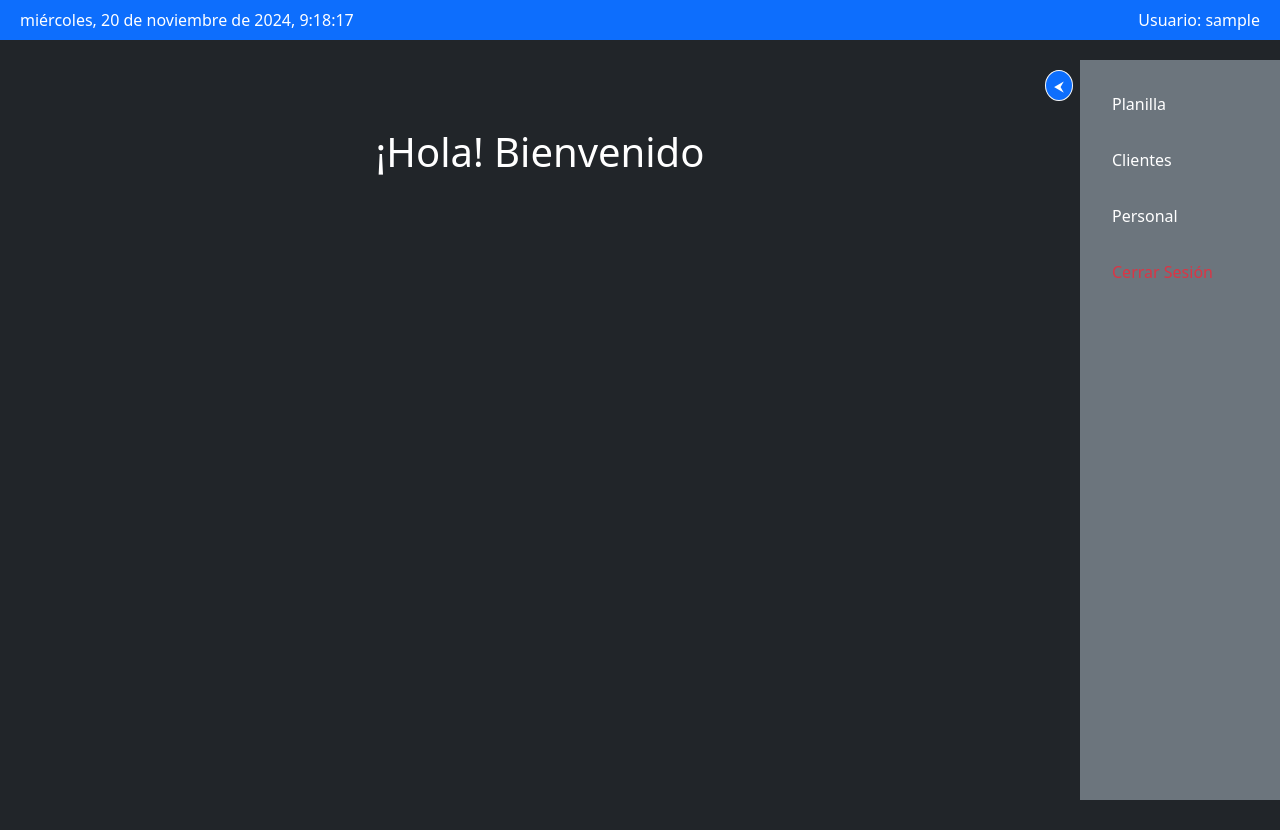
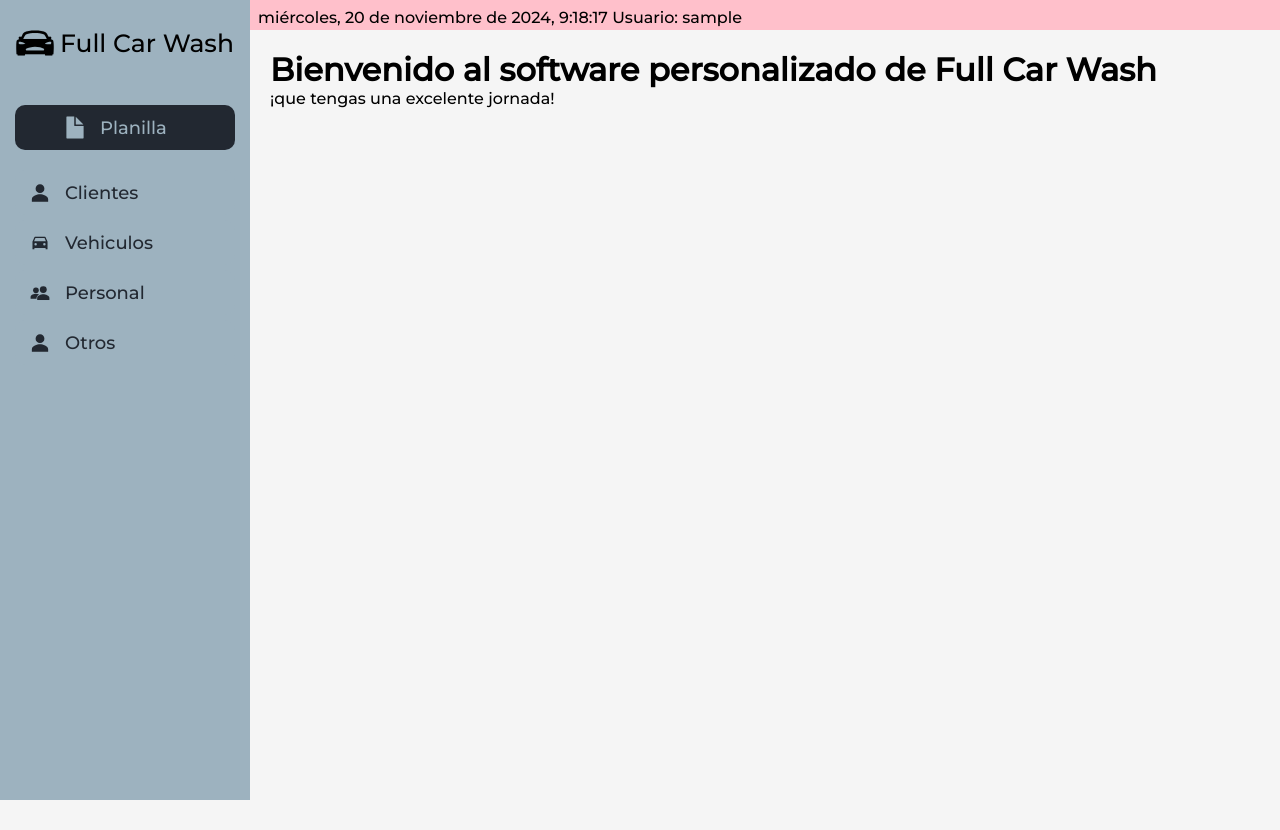
Before and after one commit to pandorita/FullCarWash, a Flask app: page /dashboard in a window 1280 px wide. Before the commit the page ends 800 px from the top, so only its background shows below. Run offline with Flask 3, Linux system fonts and the light colour scheme; the visitor is signed in with stand-in values (Sample User, id 1).

Commit message:
Nuevo Servicio Añadido (Funcionando)

```diff
--- a/src/app.py
+++ b/src/app.py
@@ -1,11 +1,12 @@
-from flask import Flask, render_template, request, redirect, url_for, session
+from flask import Flask, render_template, request, redirect, url_for, session, jsonify
+import sqlite3
 
 from config import config
 
 app = Flask(__name__)
 app.secret_key = 'clave_secreta_para_sesiones'
 
-# Página principal
+# Página principal ayuda
 @app.route('/')
 def home():
     return render_template('index.html')
@@ -37,6 +38,51 @@ def logout():
     session.pop('user', None)  # Elimina al usuario de la sesión
     return redirect(url_for('home'))
 
+@app.route('/dashboard/planilla')
+def dashboard_planilla():
+    if 'user' not in session:
+        return redirect(url_for('login'))
+
+    # Carga los servicios desde la base de datos
+    conn = sqlite3.connect('db/lavado.db')  # Conéctate a la base de datos
+    cursor = conn.cursor()
+    cursor.execute("SELECT * FROM servicios")  # Consulta todos los servicios
+    servicios = cursor.fetchall()  # Recupera todos los servicios
+    conn.close()
+
+    # Verifica el contenido de los servicios
+    print("Servicios recuperados:", servicios)  # Asegúrate de que esta línea imprima algo
+
+     # Renderiza planilla.html
+    return render_template('planilla.html', servicios=servicios)
+
+# Ruta para mostrar el formulario
+@app.route('/dashboard/nuevo_servicio')
+def nuevo_servicio():
+    if 'user' not in session:
+        return redirect(url_for('login'))
+    return render_template('nuevo_servicio.html')
+
+# Ruta para manejar el envío del formulario y agregar los datos a la base de datos
+@app.route('/agregar_servicio', methods=['POST'])
+def agregar_servicio():
+    # Obtener los datos del formulario
+    data = request.get_json()
+    nombre = data.get('nombre')
+    precio = data.get('precio')
+
+    # Insertar los datos en la base de datos
+    if nombre and precio:
+        conn = sqlite3.connect('db/lavado.db')
+        cursor = conn.cursor()
+        cursor.execute("INSERT INTO servicios (nombre, precio) VALUES (?, ?)", (nombre, precio))
+        conn.commit()
+        conn.close()
+
+    # Redirigir a la página de planilla o refrescar los datos
+        return jsonify({"success": True, "message": "Servicio agregado con éxito"})
+    else:
+        return jsonify({"success": False, "message": "Datos inválidos"}), 400
 
 
 if __name__ == "__main__":
--- a/src/static/dashboard.css
+++ b/src/static/dashboard.css
@@ -1,36 +1,269 @@
+/*PALETA DE COLORES
+#27374D
+#526D82
+#9DB2BF
+#DDE6ED
+/*
+
 /* Configuración general */
-body, h1 {
-    color: #ffffff;
+@import url('https://fonts.googleapis.com/css2?family=Montserrat:ital,wght@0,500;1,500&display=swap');
+:root{
+    --color-barra-lateral:#9DB2BF;
+
+    --color-texto:#222831;
+    --color-texto-menu:#798777;
+
+    --color-menu-hover: #8295a0;
+    --color-menu-hover-texto: #d4d2d2;
+
+    --color-boton:#222831;
+    --color-boton-texto:#9DB2BF;
+
+    /* colores planilla */
+
+    --color-planilla-boton: #a0a8b4;
+    --color-planilla-boton-texto: #222831;
+
+}
+
+
+*{
+    margin:0;
+    padding:0;
+    box-sizing: border-box;
+    font-family: "Montserrat", sans-serif;
+}
+
+
+body{
+    height: 100vh;
+    width: 100%;
+    background-color: whitesmoke;
 }
 
 /* Barra Superior */
+
 header.navbar {
-    background-color: #0d6efd !important;
     position: fixed;
     top: 0;
+    left:250px;
+    height: 30px;
     width: 100%;
-    z-index: 1000;
     padding: 8px;
+    background-color: pink;
+    transition: left 0.5s ease;
 }
 
-/* Contenedor Principal */
+header.navbar.min{
+    left: 80px;
+}
+
+/* Contenedor Principal
+*/
+/*
 #contentWrapper {
     margin-top: 60px; /* Altura de la barra superior */
-    display: flex;
+ /*   display: flex;
 }
 
-/* Barra Lateral Derecha */
-.sidebar {
-    width: 200px;
+/*------------- Barra Lateral izquierda */
+.barra-lateral {
     position: fixed;
-    right: 0;
-    top: 60px; /* Alineada justo debajo de la barra superior */
-    bottom: 0;
-    padding-top: 20px;
-    transition: transform 0.3s ease;
-    z-index: 900;
+    top: 0;
+    width: 250px;
+    height: 100%;
+    overflow: hidden;
+    padding: 20px 15px;
+    background-color: var(--color-barra-lateral);
+    transition: width 0.5s ease;
 }
 
+.mini-barra-lateral {
+    width: 80px;
+}
+
+.barra-lateral span{
+    width: 100px;
+    white-space: nowrap;
+    font-size: 18px;
+    text-align: left;
+    opacity: 1;
+    transition: opacity 0.5s ease, width 0.5s ease;
+}
+
+.barra-lateral span.oculto{
+    width: 0;
+    opacity: 0;
+}
+
+/*------------- Nombre Pagina */
+.barra-lateral .nombre-pagina{
+    width: 100%;
+    height: 45px;
+    display: flex;
+    align-items: center;
+    margin-bottom: 40px;
+}
+.barra-lateral .nombre-pagina span{
+    margin-left: 5px;
+    font-size: 25px;
+}
+
+.barra-lateral .nombre-pagina ion-icon{
+    min-width: 20px;
+    font-size: 40px;
+    cursor: pointer;
+}
+
+
+/*------------- Boton Planilla */
+
+.barra-lateral .boton-planilla{
+    width: 100%;
+    height: 45px;
+    display: flex;
+    align-items: center;
+    justify-content: center;
+    margin-bottom: 20px;
+    border: none;
+    border-radius: 10px;
+    background-color: var(--color-boton);
+    color: var(--color-boton-texto);
+}
+
+.barra-lateral .boton-planilla ion-icon{
+    min-width: 50px;
+    font-size: 25px;
+    cursor: pointer;
+}
+
+/*------------- Menu Navegacion */
+
+.barra-lateral .navegacion li{
+    list-style: none;
+    display: flex;
+    margin-bottom: 5px;
+}
+
+.barra-lateral .navegacion a{
+    width: 100%;
+    height: 45px;
+    display: flex;
+    align-items: center;
+    text-decoration: none;
+    border-radius: 10px;
+    color: var(--color-texto);
+    background-color: var(--color-barra-lateral);
+}
+
+.barra-lateral .navegacion a:hover{
+    background-color: var(--color-menu-hover);
+    color: var(--color-menu-hover-texto);
+    transition: opacity 0.5s ease;
+
+}
+
+.barra-lateral .navegacion ion-icon{
+    min-width: 50px;
+    font-size: 20px;
+}
+
+/*-------------MAIN-------------------------------*/
+
+
+main{
+    margin-left: 250px;
+    margin-top: 30px;
+    padding: 20px;
+    transition: margin-left 0.5s ease;
+
+}
+
+main.min-main{
+    margin-left: 80px;
+}
+
+/*-----------------PLANILLA-------------*/
+
+.botonera{
+    margin: 5px;
+}
+
+.botonera span{
+    font-size: 14px;
+    align-items: center;
+    color: var(--color-planilla-boton-texto);
+}
+
+.botonera ion-icon{
+    min-width: 25px;
+    min-height: 25px;
+    cursor: pointer;
+}
+
+
+.botonera .boton-nuevo{
+    width: 120px;
+    height: 45px;
+    align-items: center;
+    justify-content: center;
+    margin: 10px;
+    border-radius: 10px;
+    cursor: pointer;
+    background-color: var(--color-planilla-boton);
+}
+
+
+.botonera .boton-lavador{
+    width: 120px;
+    height: 45px;
+
+    align-items: center;
+    justify-content: center;
+    margin: 10px;
+    border-radius: 10px;
+    cursor: pointer;
+    background-color: var(--color-planilla-boton);
+}
+
+.botonera .boton-revisar{
+    width: 120px;
+    height: 45px;
+    align-items: center;
+    justify-content: center;
+    margin: 10px;
+    border-radius: 10px;
+    cursor: pointer;
+}
+
+.botonera .boton-entregar{
+    width: 120px;
+    height: 45px;
+    align-items: center;
+    justify-content: center;
+    margin: 10px;
+    border-radius: 10px;
+    cursor: pointer;
+}
+
+.botonera .boton-eliminar{
+    width: 120px;
+    height: 45px;
+    align-items: center;
+    justify-content: center;
+    margin: 10px;
+    border-radius: 10px;
+    cursor: pointer;
+}
+
+
+
+
+
+
+
+
+/*
 .sidebar.minimized {
     transform: translateX(90%);
 }
@@ -45,10 +278,11 @@ header.navbar {
 }
 
 /* Contenido Principal */
+/*
 #mainContent {
     flex: 1;
     margin-right: 200px; /* Espacio para la barra lateral */
-    padding: 20px;
+ /*   padding: 20px;
     transition: margin-right 0.3s ease;
 }
 
--- a/src/static/dashboard.js
+++ b/src/static/dashboard.js
@@ -1,8 +1,10 @@
+console.log("Archivo JavaScript cargado");
+
 function updateDateTime() {
-    const dateTimeElement = document.getElementById("dateTime");
-    const now = new Date();
-    const options = { dateStyle: "full", timeStyle: "medium" };
-    dateTimeElement.textContent = now.toLocaleString("es-ES", options);
+const dateTimeElement = document.getElementById("dateTime");
+const now = new Date();
+const options = { dateStyle: "full", timeStyle: "medium" };
+dateTimeElement.textContent = now.toLocaleString("es-ES", options);
 }
 
 // Actualizar cada segundo
@@ -10,16 +12,207 @@ setInterval(updateDateTime, 1000);
 updateDateTime();  // Llamada inicial
 
 // Minimizar y expandir la barra lateral
-const sidebar = document.querySelector('.sidebar');
-const toggleButton = document.getElementById('toggleButton');
+const autito = document.getElementById("autito");
+const barraLateral = document.querySelector('.barra-lateral');
+const spans = document.querySelectorAll('span');
+const main = document.querySelector('main');
+const topbar = document.querySelector('header.navbar');
 
-toggleButton.addEventListener('click', () => {
-    sidebar.classList.toggle('minimized');
-    toggleButton.textContent = sidebar.classList.contains('minimized') ? '⮜' : '⮞';
+autito.addEventListener("click", () => {
+    barraLateral.classList.toggle('mini-barra-lateral');
+    main.classList.toggle('min-main');
+    topbar.classList.toggle('min');
+
+    spans.forEach((span) =>{
+        span.classList.toggle('oculto');
+    });
 });
 
+//Evento click planilla para mostrar contenido
+
+// Evento de carga del documento
+document.addEventListener('DOMContentLoaded', function() {
+    const mainContent = document.getElementById('bienvenida');
+
+    // Evento para cargar planilla.html
+    const botonPlanilla = document.getElementById('btnPlanilla');
+    if (botonPlanilla) {
+        botonPlanilla.addEventListener('click', function() {
+            console.log("Botón Planilla clickeado");
+            window.history.pushState({}, '', '/dashboard/planilla'); // Actualiza la URL sin recargar
+            fetch('/dashboard/planilla')
+                .then(response => response.text())
+                .then(data => {
+                    console.log("Datos recibidos:", data);
+                    mainContent.innerHTML = data; // Reemplaza el contenido con planilla.html
+                    agregarEventoNuevoServicio(); // Añade el evento para btnAgregarServicio después de cargar planilla
+                })
+                .catch(error => console.error('Error al cargar la planilla:', error));
+        });
+    }
+});
+
+// Función para agregar el evento al botón Agregar Servicio
+// Evento para el botón Agregar Servicio
+function agregarEventoNuevoServicio() {
+    setTimeout(() => { // Retrasa la búsqueda del botón para asegurar que el DOM esté listo
+        const botonAgregarServicio = document.getElementById('btnAgregarServicio');
+        if (botonAgregarServicio) {
+            console.log("Asociando evento al botón 'Agregar Servicio'.");
+            botonAgregarServicio.addEventListener('click', function() {
+                console.log("Botón Agregar Servicio clickeado");
+                cargarNuevoServicio(); // Carga nuevo_servicio.html
+            });
+        } else {
+            console.error("El botón 'Agregar Servicio' no se encontró en el DOM.");
+        }
+    }, 100); // Retraso de 100ms para asegurarte de que el DOM se haya actualizado
+}
+
+// Función para cargar nuevo_servicio.html y configurar eventos
+function cargarNuevoServicio() {
+    fetch('/dashboard/nuevo_servicio')
+        .then(response => response.text())
+        .then(data => {
+            const mainContent = document.getElementById('bienvenida');
+            mainContent.innerHTML = data; // Reemplaza el contenido con nuevo_servicio.html
+
+            // Configurar eventos para los botones dentro de nuevo_servicio.html
+            const btnAceptar = document.getElementById('btnAceptar');
+            const btnCancelar = document.getElementById('btnCancelar');
+
+            if (btnAceptar) {
+                btnAceptar.addEventListener('click', function(event) {
+                    event.preventDefault(); // Evita el envío por defecto del formulario
+
+                    // Recoger los datos del formulario
+                    const nombre = document.getElementById('nombre').value;
+                    const precio = document.getElementById('precio').value;
+
+                    // Enviar los datos al servidor con fetch
+                    fetch('/agregar_servicio', {
+                        method: 'POST',
+                        headers: {
+                            'Content-Type': 'application/json'
+                        },
+                        body: JSON.stringify({ nombre, precio })
+                    })
+                    .then(response => {
+                        if (response.ok) {
+                            // Recargar planilla dentro de dashboard
+                            fetch('/dashboard/planilla')
+                                .then(response => response.text())
+                                .then(data => {
+                                    mainContent.innerHTML = data; // Reemplaza contenido de main con planilla.html
+                                })
+                                .catch(error => console.error('Error al recargar planilla:', error));
+                        } else {
+                            console.error('Error al agregar el servicio:', response.statusText);
+                        }
+                    })
+                    .catch(error => console.error('Error en la solicitud:', error));
+                });
+            }
+
+            if (btnCancelar) {
+                btnCancelar.addEventListener('click', function() {
+                    // Redirigir a la planilla
+                    fetch('/dashboard/planilla')
+                        .then(response => response.text())
+                        .then(data => {
+                            mainContent.innerHTML = data; // Reemplaza contenido de main con planilla.html
+                        })
+                        .catch(error => console.error('Error al recargar planilla:', error));
+                });
+            }
+        })
+        .catch(error => console.error('Error al cargar el formulario de servicio:', error));
+}
+
+// Función para configurar eventos de nuevo_servicio.html
+function configurarEventosNuevoServicio() {
+    const btnAceptar = document.getElementById('btnAceptar');
+    const btnCancelar = document.getElementById('btnCancelar');
+
+    if (btnAceptar) {
+        btnAceptar.addEventListener('click', function(event) {
+            event.preventDefault(); // Evita el envío por defecto del formulario
+
+            // Recoger los datos del formulario
+            const nombre = document.getElementById('nombre').value;
+            const precio = document.getElementById('precio').value;
+
+            // Enviar los datos al servidor con fetch
+            fetch('/agregar_servicio', {
+                method: 'POST',
+                headers: {
+                    'Content-Type': 'application/json'
+                },
+                body: JSON.stringify({ nombre, precio })
+            })
+            .then(response => {
+                if (response.ok) {
+                    // Recargar planilla dentro de dashboard
+                    fetch('/dashboard/planilla')
+                        .then(response => response.text())
+                        .then(data => {
+                            const mainContent = document.getElementById('bienvenida');
+                            mainContent.innerHTML = data; // Reemplaza contenido de main con planilla.html
+                        })
+                        .catch(error => console.error('Error al recargar planilla:', error));
+                } else {
+                    console.error('Error al agregar el servicio:', response.statusText);
+                }
+            })
+            .catch(error => console.error('Error en la solicitud:', error));
+        });
+    }
+
+    if (btnCancelar) {
+        btnCancelar.addEventListener('click', function() {
+            // Redirigir a la planilla
+            fetch('/dashboard/planilla')
+                .then(response => response.text())
+                .then(data => {
+                    const mainContent = document.getElementById('bienvenida');
+                    mainContent.innerHTML = data; // Reemplaza contenido de main con planilla.html
+                })
+                .catch(error => console.error('Error al recargar planilla:', error));
+        });
+    }
+}
+
+function recargarPlanilla() {
+    fetch('/dashboard/planilla')
+        .then(response => response.text())
+        .then(data => {
+            const mainContent = document.getElementById('bienvenida');
+            mainContent.innerHTML = data; // Reemplaza contenido de main con planilla.html
+
+            // Asegúrate de que el DOM esté listo antes de agregar eventos
+            agregarEventoNuevoServicio();
+        })
+        .catch(error => console.error('Error al recargar planilla:', error));
+}
+
+document.addEventListener('click', function(event) {
+    if (event.target && event.target.id === 'btnAgregarServicio') {
+        console.log("Botón Agregar Servicio clickeado");
+        cargarNuevoServicio(); // Carga nuevo_servicio.html
+    }
+});
+
+
+//const sidebar = document.querySelector('.sidebar');
+//const toggleButton = document.getElementById('toggleButton');
+
+//toggleButton.addEventListener('click', () => {
+//    sidebar.classList.toggle('minimized');
+ //   toggleButton.textContent = sidebar.classList.contains('minimized') ? '⮜' : '⮞';
+//});
+
 // Mostrar sección de Planilla
-function showPlanilla() {
-    document.getElementById('mainContent').style.display = 'none';
-    document.getElementById('planillaSection').style.display = 'block';
-}
+//function showPlanilla() {
+//    document.getElementById('mainContent').style.display = 'none';
+//    document.getElementById('planillaSection').style.display = 'block';
+//}
--- a/src/templates/dashboard.html
+++ b/src/templates/dashboard.html
@@ -3,78 +3,76 @@
 <head>
     <meta charset="UTF-8">
     <meta name="viewport" content="width=device-width, initial-scale=1.0">
-    <title>Panel de Administración - Full Car Wash</title>
-    <!-- Importa Bootstrap -->
-    <link href="https://cdn.jsdelivr.net/npm/bootstrap@5.1.3/dist/css/bootstrap.min.css" rel="stylesheet">
+    <title>Administración - Full Car Wash</title>
     <link rel="stylesheet" href="../static/dashboard.css">
+
 </head>
-<body class="bg-dark text-white">
+<body>
 
     <!-- Barra Superior -->
-    <header class="navbar navbar-dark bg-primary p-2">
-        <div class="container-fluid d-flex justify-content-between align-items-center">
+    <header class="navbar">
+        <div class="container-fluid">
             <span id="dateTime" class="me-auto">Fecha y Hora</span>
             <span>Usuario: {{ session['user'] }}</span>
         </div>
     </header>
 
-    <!-- Contenedor Principal -->
-    <div class="container-fluid d-flex" id="contentWrapper">
-        <!-- Texto de Bienvenida o Sección Planilla -->
-        <div class="flex-fill text-center mt-5" id="mainContent">
-            <h1>¡Hola! Bienvenido</h1>
 
-            <!-- Sección de Planilla -->
-            <div id="planillaSection" style="display: none;">
-                <h2 class="my-4">Gestión de Lavado de Vehículos</h2>
-
-                <!-- Botones de Planilla -->
-                <div class="d-flex justify-content-center gap-2 mb-4">
-                    <button class="btn btn-primary">Nuevo</button>
-                    <button class="btn btn-secondary">Designar Lavador</button>
-                    <button class="btn btn-warning">Revisar y Entregar</button>
-                    <button class="btn btn-info">Editar</button>
-                    <button class="btn btn-danger">Eliminar</button>
-                </div>
-
-                <!-- Tabla de Planilla -->
-                <table class="table table-dark table-striped">
-                    <thead>
-                        <tr>
-                            <th>#</th>
-                            <th>Descripción</th>
-                            Prueba123<!-- Aquí se agregarán más columnas más adelante -->
-                        </tr>
-                    </thead>
-                    <tbody>
-                        Prueba321<!-- Aquí se llenarán los datos más adelante -->
-                    </tbody>
-                </table>
-            </div>
+    <!-- Barra Lateral Derecha -->
+    <div class="barra-lateral">
+        <div class="nombre-pagina">
+            <ion-icon id="autito" name="car-sport-sharp"></ion-icon>
+            <span>Full Car Wash</span>
         </div>
-
-        <!-- Barra Lateral Derecha -->
-        <aside class="sidebar bg-secondary text-white p-3">
-            <button id="toggleButton" class="btn btn-sm btn-light mb-3">⮜</button>
-            <ul class="nav flex-column">
-                <li class="nav-item my-2">
-                    <a href="#" onclick="showPlanilla()" class="nav-link text-white">Planilla</a>
+        <button class="boton-planilla" id="btnPlanilla">
+            <ion-icon name="document-sharp"></ion-icon>
+            <span>Planilla</span>
+        </button>
+        <nav class="navegacion">
+            <ul>
+                <li>
+                    <a href="#">
+                        <ion-icon name="person-sharp"></ion-icon>
+                        <span>Clientes</span>
+                    </a>
                 </li>
-                <li class="nav-item my-2">
-                    <a href="#clientes" class="nav-link text-white">Clientes</a>
+                <li>
+                    <a href="#">
+                        <ion-icon name="car-sharp"></ion-icon>
+                        <span>Vehiculos</span>
+                    </a>
                 </li>
-                <li class="nav-item my-2">
-                    <a href="#personal" class="nav-link text-white">Personal</a>
+                <li>
+                    <a href="#">
+                        <ion-icon name="people-sharp"></ion-icon>
+                        <span>Personal</span>
+                    </a>
                 </li>
-                <li class="nav-item my-2">
-                    <a href="/logout" class="nav-link text-danger">Cerrar Sesión</a>
+                <li>
+                    <a href="#">
+                        <ion-icon name="person-sharp"></ion-icon>
+                        <span>Otros</span>
+                    </a>
                 </li>
             </ul>
-        </aside>
+        </nav>
     </div>
+    <main id="bienvenida">
+        <h1>Bienvenido al software personalizado de Full Car Wash</h1>
+        <p>¡que tengas una excelente jornada!</p>
+
+        <!-- Contenedor para el contenido de planilla -->
+        {% if planilla_content %}
+        {{ planilla_content | safe }}
+        {% endif %}
+
+    </main>
+
 
     <!-- Scripts -->
     <script src="https://cdn.jsdelivr.net/npm/bootstrap@5.1.3/dist/js/bootstrap.bundle.min.js"></script>
     <script src="../static/dashboard.js"></script>
+    <script type="module" src="https://unpkg.com/ionicons@7.1.0/dist/ionicons/ionicons.esm.js"></script>
+    <script nomodule src="https://unpkg.com/ionicons@7.1.0/dist/ionicons/ionicons.js"></script>
 </body>
 </html>
```
Also changed, not shown: src/templates/nuevo_servicio.html (added, +49 -0 lines), src/templates/planilla.html (added, +45 -0 lines), src/db/lavado.db.
